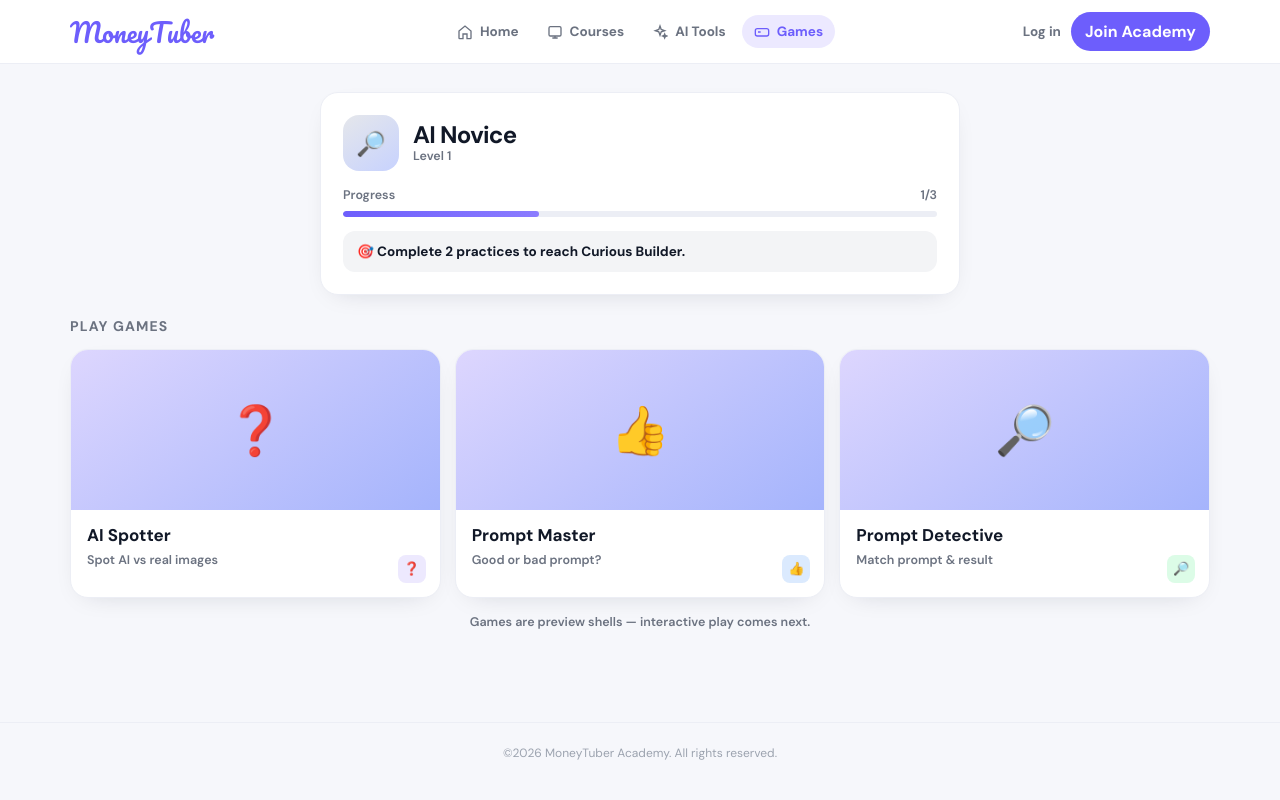
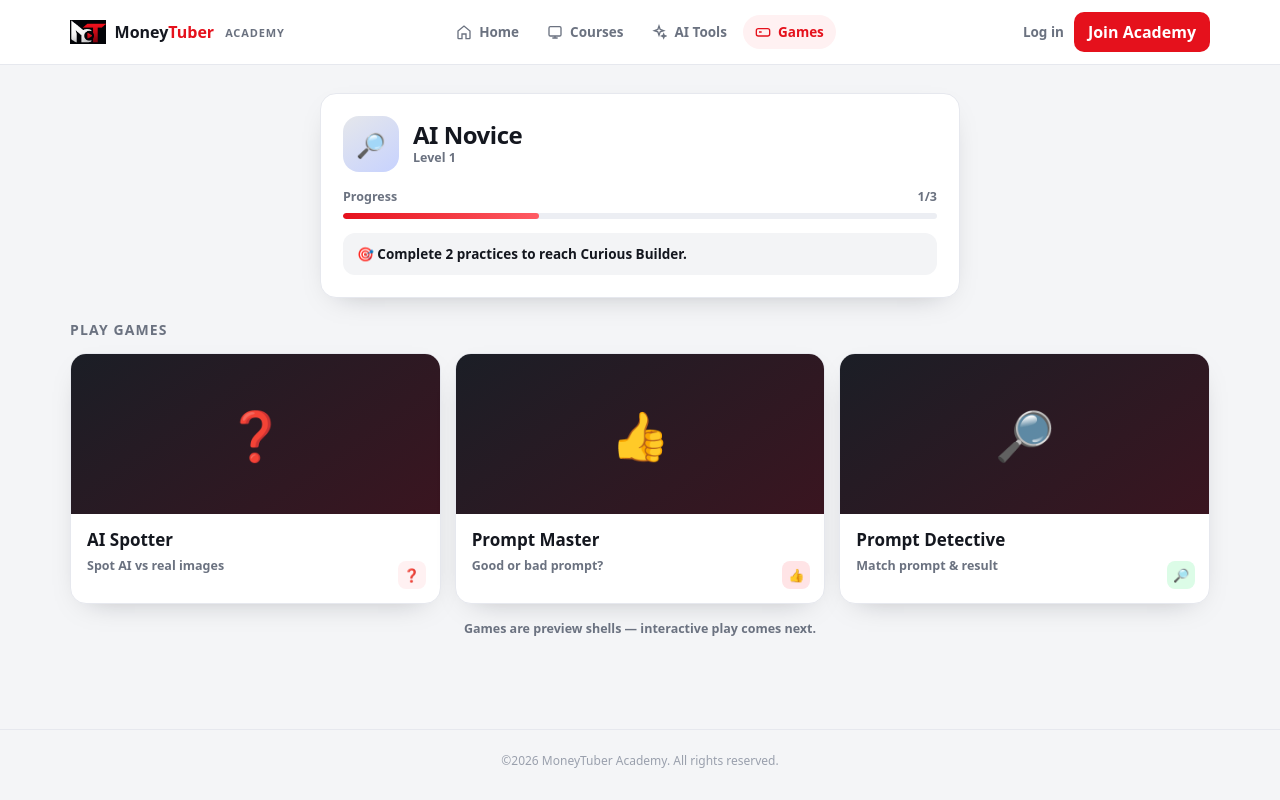
Before and after one commit to futurelicense/tuber-platform, a Flask app: page /academy/games in a window 1280 px wide. Run offline with Flask 3, Linux system fonts and the light colour scheme; data comes from the database, SQL or seed files in the repository; parts of the project's set-up code (start-up, migrations or seed data) failed here and were passed over.

Commit message:
Apply MoneyTuber brand logo and red palette to Academy.
Replace the purple Coursiv accent styling with mark.png wordmark and site brand colors.

Co-authored-by: Cursor <cursoragent@cursor.com>

```diff
--- a/app/academy/templates/academy/base.html
+++ b/app/academy/templates/academy/base.html
@@ -5,33 +5,30 @@
 <meta name="viewport" content="width=device-width, initial-scale=1">
 <title>{% block title %}Academy — MoneyTuber{% endblock %}</title>
 <link rel="icon" type="image/png" href="{{ url_for('static', filename='brand/favicon.png') }}">
-<link rel="preconnect" href="https://fonts.googleapis.com">
-<link rel="preconnect" href="https://fonts.gstatic.com" crossorigin>
-<link href="https://fonts.googleapis.com/css2?family=DM+Sans:ital,opsz,wght@0,9..40,400;0,9..40,500;0,9..40,600;0,9..40,700;0,9..40,800;1,9..40,400&family=Pacifico&display=swap" rel="stylesheet">
 <style>
   :root{
-    --ink:#111827;
-    --bg:#f6f7fb;
+    --ink:#0b0d12;
+    --bg:#f4f5f7;
     --card:#ffffff;
-    --line:#eceef5;
-    --text:#111827;
+    --line:#e6e8ee;
+    --text:#14171f;
     --muted:#6b7280;
-    --faint:#9ca3af;
-    --brand:#6d5efc;
-    --brand-deep:#5246e0;
-    --brand-soft:#ece9ff;
-    --brand-glow:rgba(109,94,252,.18);
-    --ok:#22c55e;
+    --faint:#9aa0ad;
+    --brand:#e5111c;
+    --brand-deep:#c40e18;
+    --brand-soft:#fff1f2;
+    --brand-glow:rgba(229,17,28,.16);
+    --ok:#16a34a;
     --ok-soft:#dcfce7;
-    --track:#eceef5;
-    --shadow:0 8px 28px -16px rgba(17,24,39,.22);
-    --radius:18px;
+    --track:#eceef3;
+    --shadow:0 10px 30px -18px rgba(15,18,28,.35);
+    --radius:16px;
     --radius-sm:12px;
   }
   *{box-sizing:border-box}
   body{
     margin:0;background:var(--bg);color:var(--text);min-height:100vh;
-    font-family:"DM Sans",ui-sans-serif,system-ui,-apple-system,sans-serif;
+    font-family:system-ui,-apple-system,Segoe UI,sans-serif;
   }
   a{color:var(--brand);text-decoration:none}
   a:hover{text-decoration:none;color:var(--brand-deep)}
@@ -44,10 +41,16 @@
     display:grid;grid-template-columns:1fr auto 1fr;align-items:center;gap:16px;
   }
   .ac-brand{
-    display:inline-flex;align-items:center;gap:8px;color:var(--brand);
-    font-family:"Pacifico",cursive;font-size:26px;line-height:1;font-weight:400;
+    display:inline-flex;align-items:center;gap:9px;color:var(--text);
+    font-size:16px;font-weight:700;line-height:1;
   }
-  .ac-brand img{display:none}
+  .ac-brand:hover{text-decoration:none;color:var(--text)}
+  .ac-brand img{height:24px;width:auto;display:block}
+  .ac-brand .accent{color:var(--brand)}
+  .ac-brand .tag{
+    margin-left:2px;font-size:11px;font-weight:800;letter-spacing:.08em;
+    text-transform:uppercase;color:var(--muted);
+  }
   .ac-nav{
     display:flex;gap:4px;align-items:center;justify-content:center;
   }
@@ -63,16 +66,24 @@
     display:inline-flex;align-items:center;gap:6px;padding:6px 10px;border-radius:999px;
     background:#fff;border:1px solid var(--line);color:var(--muted);font-size:12.5px;font-weight:750;
   }
-  .streak-chip svg{width:14px;height:14px;color:#7c6afc}
-  .ac-right .cta,.ac-nav .cta{
-    background:var(--brand);color:#fff!important;padding:9px 14px;border-radius:999px;font-weight:700;
+  .streak-chip svg{width:14px;height:14px;color:var(--brand)}
+  .ac-right .cta{
+    background:var(--brand);color:#fff!important;padding:9px 14px;border-radius:10px;font-weight:700;
   }
   .ac-right .cta:hover{background:var(--brand-deep)}
+  .ac-right a.profile-link{
+    display:inline-flex;align-items:center;gap:6px;color:var(--muted);font-weight:700;
+    font-size:13.5px;padding:8px 10px;border-radius:999px;
+  }
+  .ac-right a.profile-link:hover,.ac-right a.profile-link.active{
+    background:var(--brand-soft);color:var(--brand);
+  }
   @media (max-width:860px){
     .ac-top-inner{grid-template-columns:1fr auto;gap:10px}
     .ac-nav{grid-column:1/-1;order:3;justify-content:flex-start;overflow-x:auto;padding-bottom:2px}
     .ac-nav a span{display:none}
     .ac-nav a{padding:8px 10px}
+    .ac-brand .tag{display:none}
   }
   main{max-width:1180px;margin:0 auto;padding:28px 20px 80px}
   .flash{padding:12px 14px;border-radius:12px;margin:0 0 18px;font-size:13.5px;font-weight:600}
@@ -80,19 +91,19 @@
   .flash.success{background:#f0fdf4;border:1px solid #bbf7d0;color:#166534}
   .btn{
     display:inline-flex;align-items:center;justify-content:center;gap:8px;
-    background:var(--brand);color:#fff;border:none;border-radius:999px;padding:12px 18px;
+    background:var(--brand);color:#fff;border:none;border-radius:10px;padding:12px 18px;
     font-size:14px;font-weight:750;cursor:pointer;font-family:inherit;
   }
   .btn:hover{background:var(--brand-deep);color:#fff}
   .btn.quiet{background:var(--brand-soft);color:var(--brand);border:none}
-  .btn.quiet:hover{background:#ddd7ff;color:var(--brand-deep)}
+  .btn.quiet:hover{background:#ffe4e6;color:var(--brand-deep)}
   .btn.ghost{background:#fff;color:var(--text);border:1px solid var(--line)}
   .btn.ghost:hover{border-color:var(--brand);color:var(--brand)}
   .btn.block{width:100%}
   .btn:disabled,.btn.is-disabled{opacity:.45;cursor:not-allowed}
-  .eyebrow{font-size:11px;font-weight:800;letter-spacing:.12em;text-transform:uppercase;color:var(--brand)}
-  h1{margin:8px 0 0;font-size:32px;line-height:1.12;letter-spacing:-.03em}
-  h2{margin:0;font-size:22px;letter-spacing:-.02em}
+  .eyebrow{font-size:11px;font-weight:800;letter-spacing:.14em;text-transform:uppercase;color:var(--brand)}
+  h1{margin:8px 0 0;font-size:32px;line-height:1.12;letter-spacing:-.02em}
+  h2{margin:0;font-size:22px;letter-spacing:-.015em}
   .lede{margin:10px 0 0;color:var(--muted);font-size:15px;line-height:1.55;max-width:560px}
   .section{margin-top:34px}
   .section-head{display:flex;justify-content:space-between;align-items:center;gap:12px;margin-bottom:14px}
@@ -118,15 +129,15 @@
     box-shadow:var(--shadow);
   }
   .course-card{display:flex;flex-direction:column;overflow:hidden;color:inherit;transition:transform .18s ease,box-shadow .18s ease}
-  .course-card:hover{transform:translateY(-3px);box-shadow:0 16px 36px -18px rgba(82,70,224,.35)}
+  .course-card:hover{transform:translateY(-3px);box-shadow:0 16px 36px -18px rgba(229,17,28,.28)}
   .course-cover{
     height:132px;position:relative;overflow:hidden;
-    background:linear-gradient(145deg,#ddd6fe,#a5b4fc 45%,#c4b5fd);
+    background:linear-gradient(145deg,#1b1e26,#3a1520 55%,#7a1520);
   }
   .course-cover::after{
     content:attr(data-initials);position:absolute;inset:0;display:grid;place-items:center;
     font-size:28px;font-weight:800;color:rgba(255,255,255,.92);letter-spacing:-.02em;
-    text-shadow:0 8px 24px rgba(49,46,129,.35);
+    text-shadow:0 8px 24px rgba(2,3,8,.45);
   }
   .course-cover.has-img::after{display:none}
   .course-cover img{width:100%;height:100%;object-fit:cover;display:block}
@@ -134,7 +145,7 @@
   .course-body h3{margin:0;font-size:15.5px;line-height:1.25;font-weight:750}
   .meta{font-size:12.5px;color:var(--muted);font-weight:600}
   .bar{height:6px;background:var(--track);border-radius:99px;overflow:hidden}
-  .bar>i{display:block;height:100%;background:linear-gradient(90deg,var(--brand),#8b7cff);border-radius:99px}
+  .bar>i{display:block;height:100%;background:linear-gradient(90deg,var(--brand),#ff5b63);border-radius:99px}
   .pill{
     display:inline-flex;padding:4px 10px;border-radius:999px;font-size:11px;font-weight:800;
     letter-spacing:.04em;background:var(--brand-soft);color:var(--brand);
@@ -145,11 +156,11 @@
     padding:8px 14px;border-radius:999px;background:#fff;border:1px solid var(--line);
     color:var(--text);font-size:13px;font-weight:650;
   }
-  .filters a:hover{border-color:#c7c2ff;color:var(--brand)}
-  .filters a.active{background:#1f2937;color:#fff;border-color:#1f2937}
+  .filters a:hover{border-color:#f0a0a4;color:var(--brand)}
+  .filters a.active{background:var(--ink);color:#fff;border-color:var(--ink)}
   label{display:block;font-size:12px;font-weight:700;color:var(--muted);margin:0 0 6px}
   input,select,textarea{
-    width:100%;border:1px solid var(--line);border-radius:12px;padding:12px 13px;
+    width:100%;border:1px solid var(--line);border-radius:10px;padding:12px 13px;
     font:inherit;margin-bottom:12px;background:#fff;
   }
   input:focus,select:focus,textarea:focus{outline:none;border-color:var(--brand);box-shadow:0 0 0 4px var(--brand-glow)}
@@ -164,7 +175,7 @@
     display:flex;flex-direction:column;align-items:center;text-align:center;gap:10px;
     padding:16px 12px;border-radius:16px;background:#fff;border:1px solid var(--line);color:inherit;
   }
-  .hub-card:hover{border-color:#c7c2ff;box-shadow:var(--shadow)}
+  .hub-card:hover{border-color:#f0a0a4;box-shadow:var(--shadow)}
   .hub-ico{
     width:56px;height:56px;border-radius:16px;display:grid;place-items:center;font-size:22px;
   }
@@ -174,7 +185,7 @@
     display:flex;align-items:center;gap:12px;padding:14px 16px;background:#fff;
     border:1px solid var(--line);border-radius:14px;color:inherit;margin-bottom:10px;
   }
-  .list-row:hover{border-color:#c7c2ff}
+  .list-row:hover{border-color:#f0a0a4}
   .list-row .chev{margin-left:auto;color:var(--faint)}
   footer.ac-foot{border-top:1px solid var(--line);padding:22px;text-align:center;color:var(--faint);font-size:12px}
 </style>
@@ -183,7 +194,11 @@
 <body>
 <header class="ac-top">
   <div class="ac-top-inner">
-    <a class="ac-brand" href="{{ url_for('academy.home') }}">MoneyTuber</a>
+    <a class="ac-brand" href="{{ url_for('academy.home') }}">
+      <img src="{{ url_for('static', filename='brand/mark.png') }}" alt="">
+      <span>Money<span class="accent">Tuber</span></span>
+      <span class="tag">Academy</span>
+    </a>
     <nav class="ac-nav">
       <a class="{{ 'active' if request.endpoint=='academy.home' }}" href="{{ url_for('academy.home') }}">
         <svg viewBox="0 0 24 24" fill="none" stroke="currentColor" stroke-width="2"><path d="M3 10.5 12 3l9 7.5V21a1 1 0 0 1-1 1h-5v-7H9v7H4a1 1 0 0 1-1-1v-10.5z"/></svg>
@@ -208,7 +223,7 @@
         <svg viewBox="0 0 24 24" fill="currentColor"><path d="M12 2c.7 3.2-.4 5.3-2.2 7.1C7.8 11.1 7 13 7.4 15.3c.5 2.6 2.7 4.4 4.6 4.7-2.8-.9-4.5-3.6-4-6.4.2-1.1.8-2.1 1.6-3C11.4 8.5 12.7 6.4 12 2zm2.7 6.4c1.4 1.6 2.3 3.4 2 5.4-.4 2.8-2.6 4.7-5.1 5.3 2.7-.1 5.3-1.9 6.1-4.7.7-2.5-.2-4.7-1.8-6.4-.4-.4-.8-.8-1.2-1.1z"/></svg>
         0
       </span>
-      <a class="{{ 'active' if request.endpoint in ('academy.profile','academy.messages') }}" href="{{ url_for('academy.profile') }}" style="display:inline-flex;align-items:center;gap:6px;color:var(--muted);font-weight:700;font-size:13.5px;padding:8px 10px;border-radius:999px">
+      <a class="profile-link {{ 'active' if request.endpoint in ('academy.profile','academy.messages') }}" href="{{ url_for('academy.profile') }}">
         <svg width="16" height="16" viewBox="0 0 24 24" fill="none" stroke="currentColor" stroke-width="2"><circle cx="12" cy="8" r="4"/><path d="M4 20c1.5-3.5 4.2-5 8-5s6.5 1.5 8 5"/></svg>
         Profile
       </a>
--- a/app/academy/templates/academy/course.html
+++ b/app/academy/templates/academy/course.html
@@ -19,7 +19,7 @@
   .cert-card{padding:22px 18px;text-align:center}
   .cert-ico{
     width:84px;height:84px;margin:0 auto 12px;border-radius:18px;
-    background:linear-gradient(145deg,#efeaff,#ddd6fe);display:grid;place-items:center;font-size:34px;
+    background:linear-gradient(145deg,#fff1f2,#ffe4e6);display:grid;place-items:center;font-size:34px;
   }
   .snake{position:relative;padding:10px 8% 30px;min-height:280px}
   .snake-row{display:flex;align-items:flex-start;margin:0 0 34px;position:relative}
@@ -28,7 +28,7 @@
   .snake-node{width:46%;max-width:220px;text-align:center;position:relative;z-index:1}
   .node-btn{
     width:64px;height:64px;margin:0 auto;border-radius:18px;display:grid;place-items:center;
-    font-size:22px;border:none;color:#fff;box-shadow:0 10px 24px -12px rgba(82,70,224,.55);
+    font-size:22px;border:none;color:#fff;box-shadow:0 10px 24px -12px rgba(229,17,28,.45);
   }
   .node-btn.done{background:var(--ok)}
   .node-btn.active{background:var(--brand)}
@@ -97,7 +97,7 @@
     {% endif %}
   </aside>
 
-  <section class="card" style="padding:22px 10px 10px;background:#fafbff">
+  <section class="card" style="padding:22px 10px 10px;background:#fafafa">
     {% set ns = namespace(i=0) %}
     {% for unit in course.units %}
       {% if unit.section_label %}<div class="section-break">{{ unit.section_label }}</div>{% endif %}
--- a/app/academy/templates/academy/courses.html
+++ b/app/academy/templates/academy/courses.html
@@ -71,7 +71,7 @@
       </div>
       {% else %}
       <div class="course-cover {% if c.cover_image_url %}has-img{% endif %}" data-initials="{{ c.title[:2]|upper }}"
-           style="background:linear-gradient(145deg,{% if loop.index0 % 3 == 0 %}#c4b5fd,#818cf8{% elif loop.index0 % 3 == 1 %}#bfdbfe,#a78bfa{% else %}#fbcfe8,#8b5cf6{% endif %})">
+           style="background:linear-gradient(145deg,{% if loop.index0 % 3 == 0 %}#3a1520,#e5111c{% elif loop.index0 % 3 == 1 %}#2a1218,#e5111c{% else %}#3a1520,#ff5b63{% endif %})">
         {% if c.cover_image_url %}<img src="{{ c.cover_image_url }}" alt="">{% endif %}
       </div>
       <div class="course-body">
--- a/app/academy/templates/academy/games.html
+++ b/app/academy/templates/academy/games.html
@@ -22,13 +22,13 @@
   <div class="section-head"><h2 style="letter-spacing:.08em;font-size:14px;color:var(--muted)">PLAY GAMES</h2></div>
   <div class="grid cols-3">
     {% set games = [
-      ('AI Spotter','Spot AI vs real images','❓','#ede9fe'),
-      ('Prompt Master','Good or bad prompt?','👍','#dbeafe'),
+      ('AI Spotter','Spot AI vs real images','❓','#fff1f2'),
+      ('Prompt Master','Good or bad prompt?','👍','#ffe4e6'),
       ('Prompt Detective','Match prompt & result','🔎','#dcfce7')
     ] %}
     {% for title, desc, icon, bg in games %}
     <div class="card" style="overflow:hidden">
-      <div style="height:160px;background:linear-gradient(145deg,#ddd6fe,#a5b4fc);display:grid;place-items:center;font-size:48px">{{ icon }}</div>
+      <div style="height:160px;background:linear-gradient(145deg,#1b1e26,#3a1520);display:grid;place-items:center;font-size:48px">{{ icon }}</div>
       <div style="padding:14px 16px 16px;position:relative">
         <h3 style="margin:0;font-size:17px">{{ title }}</h3>
         <p class="meta" style="margin-top:6px">{{ desc }}</p>
--- a/app/academy/templates/academy/landing.html
+++ b/app/academy/templates/academy/landing.html
@@ -1,7 +1,7 @@
 {% extends "academy/base.html" %}
 {% block title %}MoneyTuber Academy — Learn AI tools & side-income skills{% endblock %}
 {% block content %}
-<section class="card" style="padding:28px 26px;background:linear-gradient(120deg,#efeaff,#fff 60%)">
+<section class="card" style="padding:28px 26px;background:linear-gradient(120deg,#fff1f2,#fff 60%)">
   <p class="eyebrow">AI learning for creators</p>
   <h1>Prompting, productivity, and income paths — without the jargon.</h1>
   <p class="lede">Short courses on Claude, ChatGPT, Gemini, Midjourney and real use cases.
@@ -25,7 +25,7 @@
     {% for c in tools %}
     <a class="card course-card" href="{{ url_for('academy.course_detail', slug=c.slug) }}">
       <div class="course-cover {% if c.cover_image_url %}has-img{% endif %}" data-initials="{{ c.title[:2]|upper }}"
-           style="background:linear-gradient(145deg,{% if loop.index0 % 3 == 0 %}#c4b5fd,#818cf8{% elif loop.index0 % 3 == 1 %}#fda4af,#a78bfa{% else %}#93c5fd,#8b5cf6{% endif %})">
+           style="background:linear-gradient(145deg,{% if loop.index0 % 3 == 0 %}#3a1520,#e5111c{% elif loop.index0 % 3 == 1 %}#7a1520,#ff5b63{% else %}#1b1e26,#e5111c{% endif %})">
         {% if c.cover_image_url %}<img src="{{ c.cover_image_url }}" alt="">{% endif %}
       </div>
       <div class="course-body">
@@ -52,7 +52,7 @@
     {% for c in use_cases %}
     <a class="card course-card" href="{{ url_for('academy.course_detail', slug=c.slug) }}">
       <div class="course-cover {% if c.cover_image_url %}has-img{% endif %}" data-initials="AI"
-           style="background:linear-gradient(145deg,#bfdbfe,#ddd6fe)">
+           style="background:linear-gradient(145deg,#1b1e26,#3a1520)">
         {% if c.cover_image_url %}<img src="{{ c.cover_image_url }}" alt="">{% endif %}
       </div>
       <div class="course-body">
--- a/app/academy/templates/academy/lesson.html
+++ b/app/academy/templates/academy/lesson.html
@@ -7,7 +7,7 @@
   .lesson-progress>i{display:block;height:100%;background:var(--brand)}
   .lesson-art{
     margin:22px auto 0;max-width:420px;height:220px;border-radius:22px;
-    background:linear-gradient(145deg,#ddd6fe,#a5b4fc 40%,#c4b5fd);
+    background:linear-gradient(145deg,#1b1e26,#3a1520 40%,#7a1520);
     display:grid;place-items:center;font-size:64px;box-shadow:var(--shadow);
   }
   .lesson-footer{
--- a/app/academy/templates/academy/messages.html
+++ b/app/academy/templates/academy/messages.html
@@ -4,7 +4,7 @@
 <style>
   .thread{display:flex;flex-direction:column;gap:10px;max-height:420px;overflow-y:auto;padding:4px}
   .bubble{max-width:85%;padding:10px 12px;border-radius:14px;font-size:14px;line-height:1.45;white-space:pre-wrap}
-  .bubble.me{align-self:flex-end;background:var(--brand-soft);border:1px solid #d6d0ff}
+  .bubble.me{align-self:flex-end;background:var(--brand-soft);border:1px solid #fecdd3}
   .bubble.them{align-self:flex-start;background:#fff;border:1px solid var(--line)}
   .bubble .when{display:block;margin-top:6px;font-size:11px;color:var(--muted);font-weight:600}
 </style>
--- a/app/academy/templates/academy/profile.html
+++ b/app/academy/templates/academy/profile.html
@@ -29,11 +29,11 @@
 <section class="card" style="padding:18px;margin:14px 0">
   <h2 style="font-size:16px;margin-bottom:12px">Stats</h2>
   <div class="grid cols-2">
-    <div style="padding:14px;border-radius:14px;background:#f8f7ff;border:1px solid var(--line)">
+    <div style="padding:14px;border-radius:14px;background:#fff7f7;border:1px solid var(--line)">
       <div class="meta">Certificates earned</div>
       <div style="font-size:28px;font-weight:800;margin-top:6px">0</div>
     </div>
-    <div style="padding:14px;border-radius:14px;background:#f8f7ff;border:1px solid var(--line)">
+    <div style="padding:14px;border-radius:14px;background:#fff7f7;border:1px solid var(--line)">
       <div class="meta">Longest streak</div>
       <div style="font-size:28px;font-weight:800;margin-top:6px">0</div>
     </div>
--- a/app/academy/templates/academy/tools.html
+++ b/app/academy/templates/academy/tools.html
@@ -16,7 +16,7 @@
   }
   .composer{
     position:relative;width:min(680px,100%);background:#fff;border:1px solid var(--line);
-    border-radius:22px;padding:16px;box-shadow:0 18px 50px -28px rgba(82,70,224,.55);
+    border-radius:22px;padding:16px;box-shadow:0 18px 50px -28px rgba(229,17,28,.35);
   }
   .chips{display:flex;flex-wrap:wrap;gap:8px;justify-content:center;margin-top:16px}
   .chips span{
```
Also changed, not shown: app/academy/templates/academy/home.html (+7 -7 lines).
